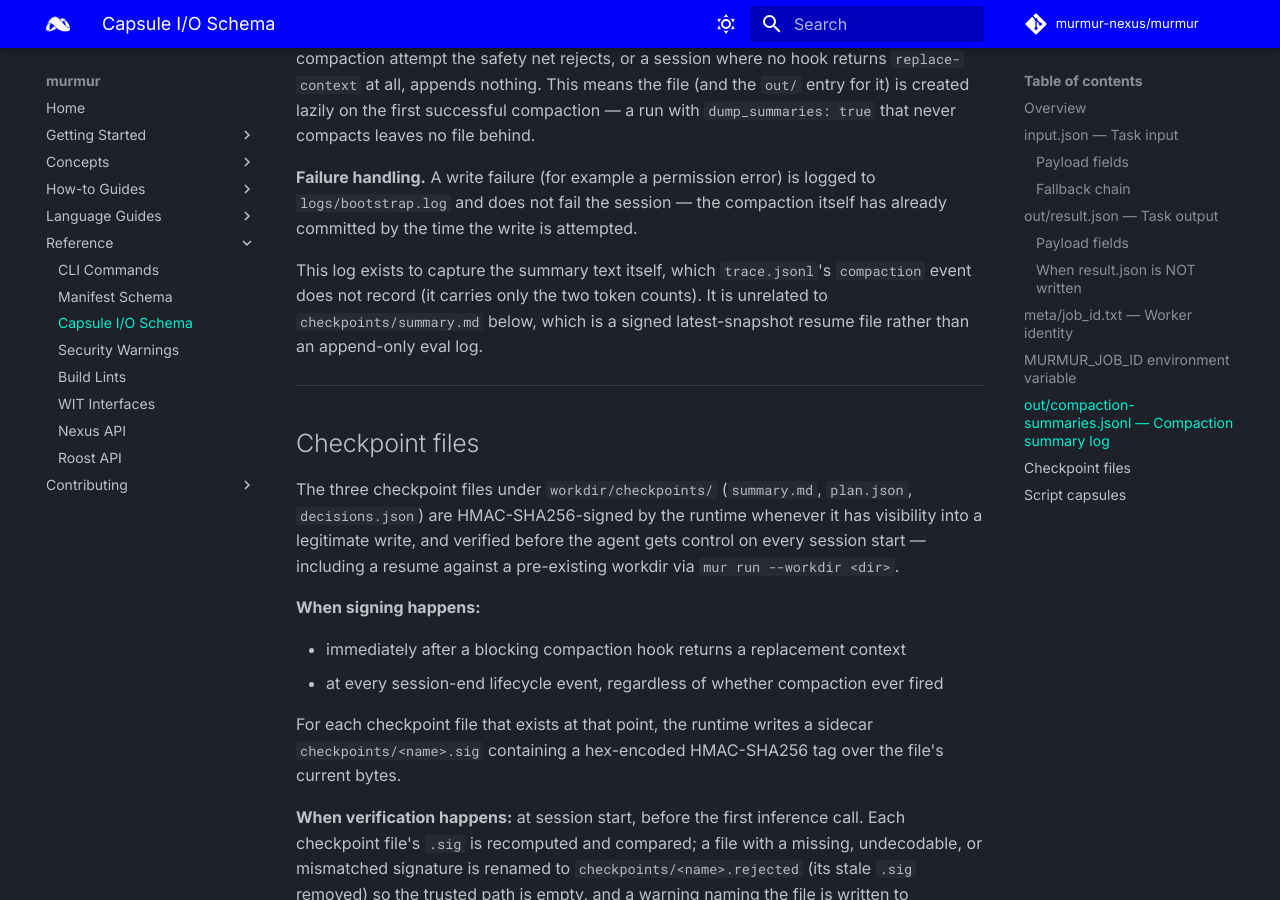
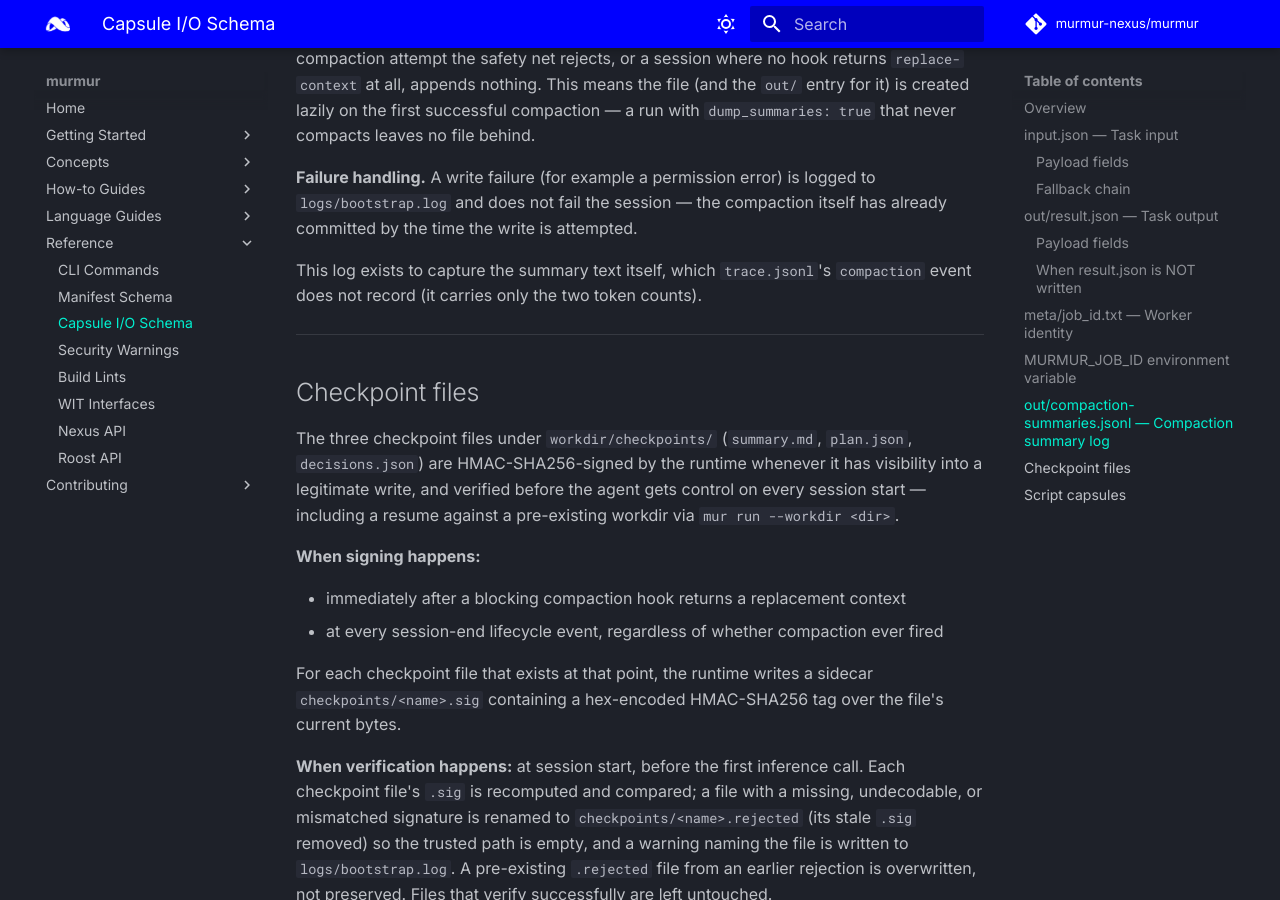
Before and after one commit to murmur-nexus/murmur, an MkDocs documentation site: the page built from docs/content/reference/capsule-io.md, in a window 1280 px wide and 900 px high, scrolled down 4740 px. Built offline with MkDocs 1.6.1 and Material for MkDocs 9.7.7, drawn with Linux system fonts in a browser that asks for light colours; comment, search, counter and statistics services are not loaded.

Commit message:
fix: docs on stale checkpoint summary
Signed-off-by: ewdegraaff <ewdegraaff@users.noreply.github.com>

```diff
--- a/docs/content/reference/capsule-io.md
+++ b/docs/content/reference/capsule-io.md
@@ -188,9 +188,7 @@ file behind.
 committed by the time the write is attempted.
 
 This log exists to capture the summary text itself, which `trace.jsonl`'s `compaction` event
-does not record (it carries only the two token counts). It is unrelated to
-`checkpoints/summary.md` below, which is a signed latest-snapshot resume file rather than an
-append-only eval log.
+does not record (it carries only the two token counts).
 
 ---
 
```
Also changed, not shown: docs/content/how-to/context-compaction.md (+5 -18 lines).
